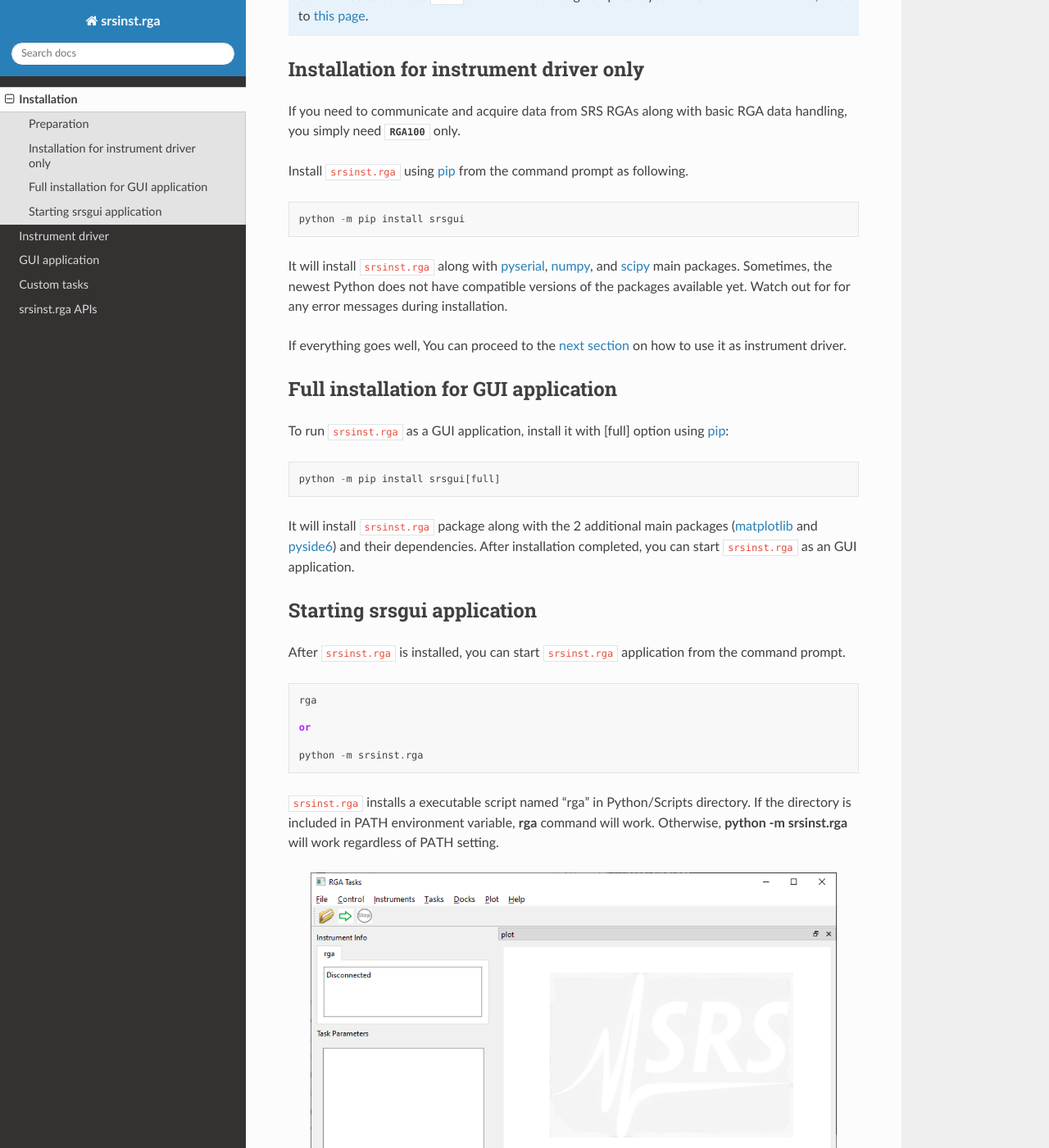
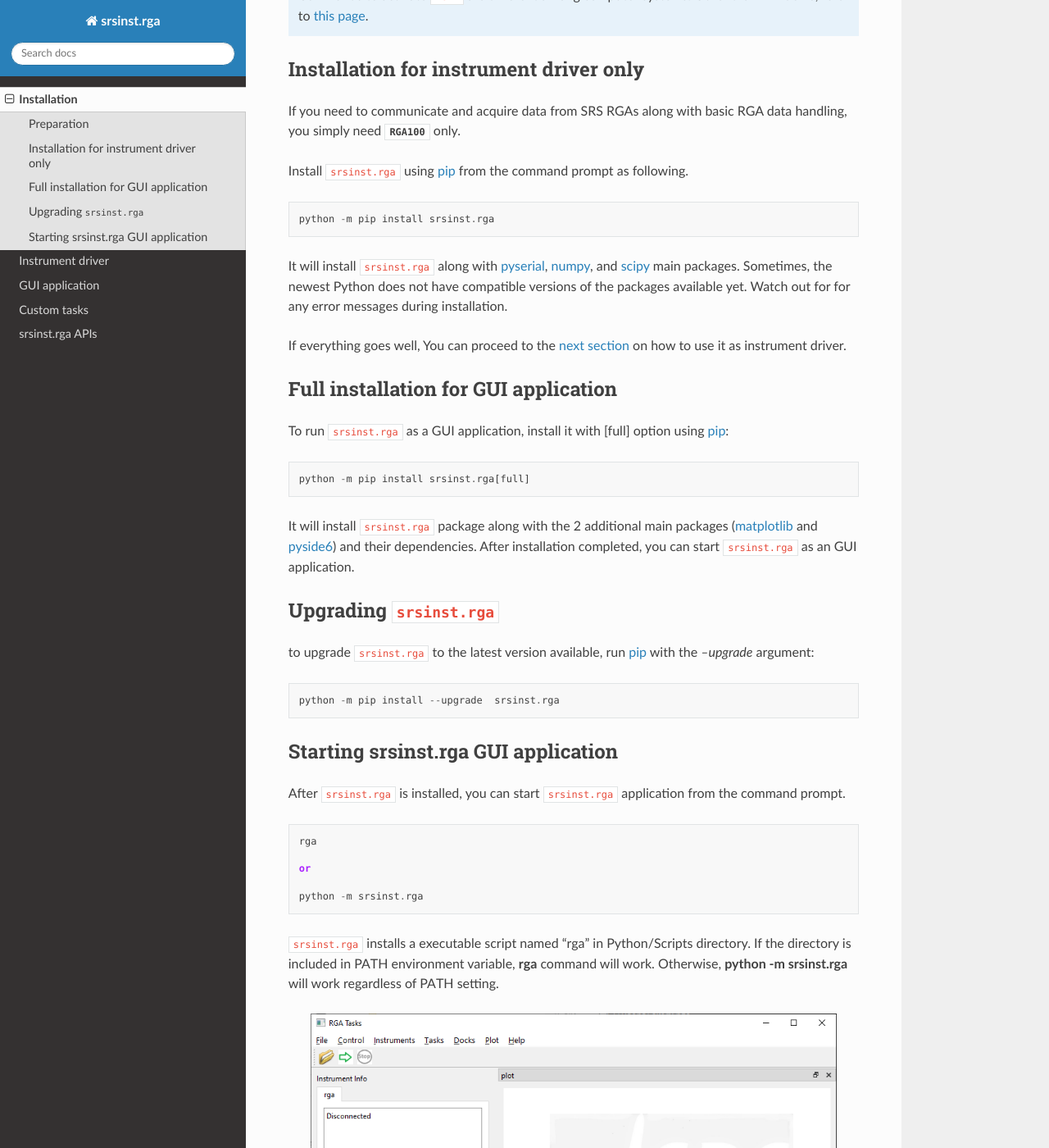
Before and after one commit to thinkSRS/srsinst.rga, a Sphinx documentation site: the page built from docs/installation.rst, in a window 1280 px wide and 1400 px high, scrolled down 767 px. Shown: the whole window at 82% size. Built offline with Sphinx 7.4.7 and the Read the Docs theme 2.0.0, drawn with Linux system fonts in a browser that asks for light colours; the version number could not be read and is left out.

Commit message:
update docs

```diff
--- a/docs/installation.rst
+++ b/docs/installation.rst
@@ -46,7 +46,7 @@ Install ``srsinst.rga`` using pip_ from the command prompt as following.
 
 .. code-block::
 
-    python -m pip install srsgui
+    python -m pip install srsinst.rga
 
 It will install ``srsinst.rga`` along with pyserial_, numpy_, and scipy_ main packages.
 Sometimes, the newest Python does not have compatible versions of the packages available yet.
@@ -62,14 +62,24 @@ To run ``srsinst.rga`` as a GUI application, install it with [full] option using
 
 .. code-block::
 
-    python -m pip install srsgui[full]
+    python -m pip install srsinst.rga[full]
 
 It will install ``srsinst.rga`` package along with
 the 2 additional main packages (matplotlib_ and pyside6_) and their dependencies.
 After installation completed, you can start ``srsinst.rga`` as an GUI application.
 
-Starting srsgui application
-----------------------------
+Upgrading ``srsinst.rga``
+--------------------------
+
+to upgrade ``srsinst.rga`` to the latest version available, run pip_ with the *--upgrade* argument:
+
+.. code-block::
+
+    python -m pip install --upgrade  srsinst.rga
+
+
+Starting srsinst.rga GUI application
+---------------------------------
 
 After ``srsinst.rga`` is installed, you can start ``srsinst.rga`` application from the command prompt.
 
--- a/docs/instrument_driver.rst
+++ b/docs/instrument_driver.rst
@@ -417,7 +417,7 @@ It will bring up a plot showing an analog scan spectrum.
         :width: 500pt
 
 
-As a summary, a script is put together to get an analog scan plot from the beginning.
+As a summary, the following script is put together to get an analog scan plot from the beginning.
 
 .. code-block:: python
 
```
Also changed, not shown: other parts of docs/instrument_driver.rst (+1 -1 lines), README.md (+3 -0 lines), 1 other file.
